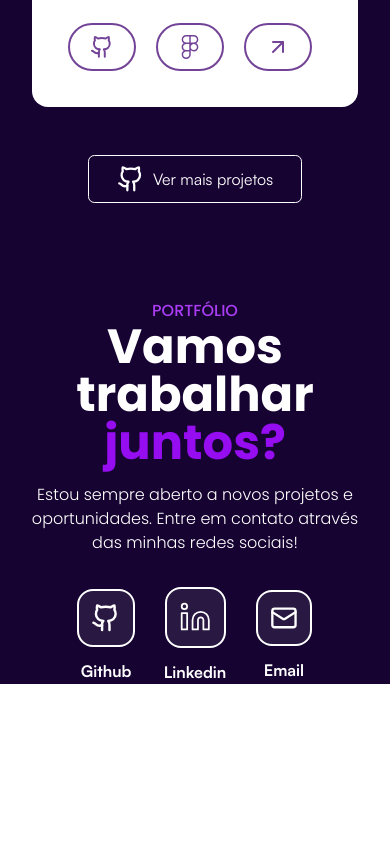
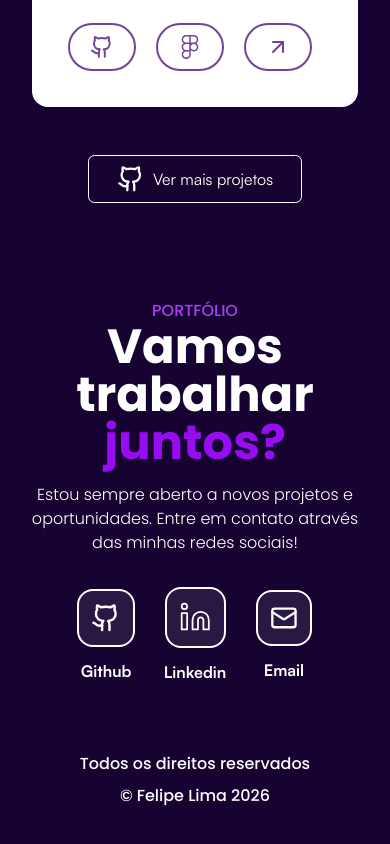
Before and after one commit to felipinx7/portifolio-felipe, a React (Vite) app: page / in a window 390 px wide. Shown: the part 5993-6837 px from the top of the page. Before the commit the page ends 6677 px from the top, so only its background shows below. Built offline with nearby package versions, Linux system fonts and the light colour scheme.

Commit message:
feat: creation and responsiviness footer

```diff
--- a/src/pages/portifolio.tsx
+++ b/src/pages/portifolio.tsx
@@ -5,6 +5,7 @@ import {
 } from "../assets/images";
 import { AboutMe } from "./sections/about-me";
 import { Contact } from "./sections/contact";
+import { Footer } from "./sections/footer";
 import { Hero } from "./sections/hero";
 import { MyProject } from "./sections/my-project";
 import { MySkills } from "./sections/my-skils";
@@ -37,8 +38,9 @@ export function Portifolio() {
         <Hero />
         <AboutMe />
         <MySkills />
-        <MyProject/>
-        <Contact/>
+        <MyProject />
+        <Contact />
+        <Footer />
       </div>
     </main>
   );
--- /dev/null
+++ b/src/pages/sections/footer.tsx
@@ -0,0 +1,8 @@
+export function Footer() {
+  return (
+    <footer className="w-full  mt-12 py-5 text-white font-poppins-medium pb-10 flex flex-col gap-2 items-center justify-center ">
+      <p>Todos os direitos reservados</p>
+      <p>© Felipe Lima 2026</p>
+    </footer>
+  );
+}
```
